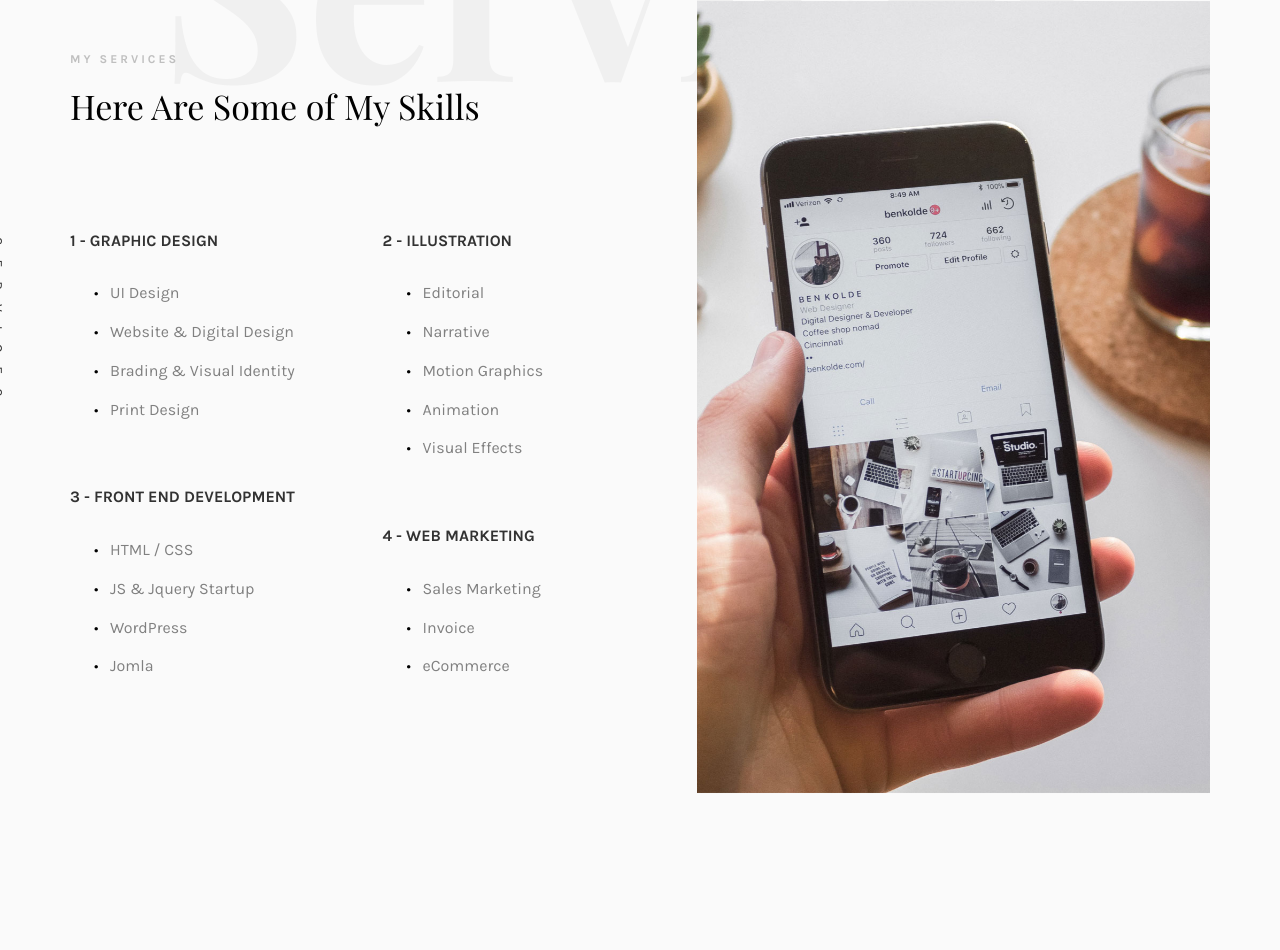
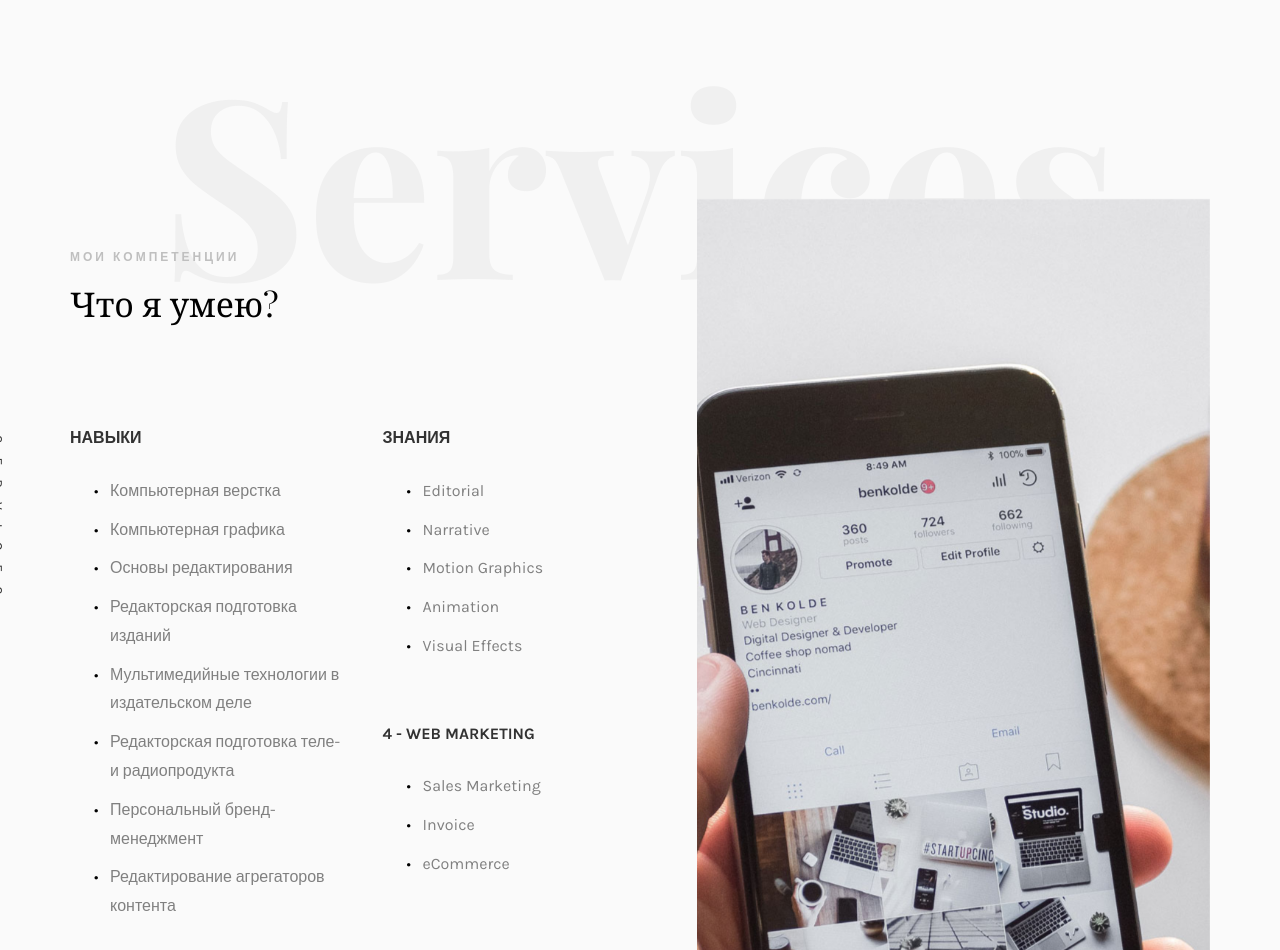
Before and after one commit to bakugann/rezume, a plain HTML site: page index.html in a window 1280 px wide. Shown: the part 1045-1995 px from the top of the page. Drawn offline with nearby package versions, Linux system fonts and the light colour scheme; a web font is replaced by a local one.

Commit message:
Update index.html

```diff
--- a/index.html
+++ b/index.html
@@ -102,7 +102,7 @@
 				<div class="row">
 					<div class="col-md-12">
 						<div class="colorlib-navbar-brand">
-							<a class="colorlib-logo" href="index.html"><span>No</span><span>ah</span></a>
+							<a class="colorlib-logo" href="index.html"><span>ВИ</span><span>КА</span></a>
 						</div>
 						<a href="#" class="js-colorlib-nav-toggle colorlib-nav-toggle"><i></i></a>
 					</div>
@@ -129,24 +129,24 @@
 						<div class="about-desc">
 							<div class="owl-carousel3">
 								<div class="item">
-									<h2><span>Noah</span><span>Henderson</span></h2>
+									<h2><span>Виктория</span><span>Бакушкина</span></h2>
 								</div>
 								<div class="item">
-									<h2><span>I'm</span><span>A Designer</span></h2>
+									<h2><span>Я</span><span>A Верстальщик</span></h2>
 								</div>
 							</div>
 							<div class="desc">
 								<div class="rotate">
-									<h2 class="heading">About</h2>
+									<h2 class="heading">ОБО МНЕ</h2>
 								</div>
-								<p>A small river named Duden <a href="#">flows by their place</a> and supplies it with the necessary regelialia. It is a paradisematic country, in which roasted parts of sentences fly into your mouth. Even the all-powerful Pointing has no control about the blind texts it is an almost unorthographic life.</p>
+								<p>Монолог идущеего к реке:<a href="#"></a>Я, в своем познании настолько преисполнился, что я как будто бы уже сто триллионов миллиардов лет, проживаю на триллионах и триллионах таких же планет, понимаешь, как эта Земля. Мне уже этот мир абсолютно понятен, и я здесь ищу только одного: покоя и умиротворения. И вот этой гармонии от слияния с бесконечно вечным, от созерцания этого великого фрактального подобия и от вот этого замечательного всеединства существа, бесконечно вечного, куда ни посмотри: хоть вглубь – в бесконечно малое, хоть ввысь –  бесконечно большое, понимаешь? А ты мне опять со своим вот этим. Иди, суетись дальше: то твое распределение, это твой путь и твой горизонт познания и ощущения твоей природы. Он несоизмеримо мелок по сравнению с моим, понимаешь? </p>
 								<p class="colorlib-social-icons">
 									<a href="#"><i class="icon-facebook4"></i></a>
 									<a href="#"><i class="icon-twitter3"></i></a>
 									<a href="#"><i class="icon-googleplus"></i></a>
 									<a href="#"><i class="icon-dribbble2"></i></a>
 								</p>
-								<p><a href="#" class="btn btn-primary btn-outline">Contact Me!</a></p>
+								<p><a href="#" class="btn btn-primary btn-outline">Свяжитесь со мной!</a></p>
 							</div>
 						</div>
 					</div>
@@ -164,8 +164,8 @@
 							<div class="one-third">
 								<div class="row">
 									<div class="col-md-12 col-md-offset-0 animate-box intro-heading">
-										<span>My Services</span>
-										<h2>Here Are Some of My Skills</h2>
+										<span>Мои компетенции</span>
+										<h2>Что я умею?</h2>
 									</div>
 								</div>
 								<div class="row">
@@ -176,12 +176,19 @@
 									</div>
 									<div class="col-md-6">
 										<div class="services animate-box">
-											<h3>1 - Graphic Design</h3>
+											<h3>Навыки</h3>
 											<ul>
-												<li>UI Design</li>
-												<li>Website &amp; Digital Design</li>
-												<li>Brading &amp; Visual Identity</li>
-												<li>Print Design</li>
+												<li>Компьютерная верстка</li>
+												<li>Компьютерная графика</li>
+												<li>Основы редактирования</li>
+												<li>Редакторская подготовка изданий</li>
+												<li>Мультимедийные
+технологии в издательском деле</li>
+												<li>Редакторская подготовка теле- и
+радиопродукта</li>
+												<li>Персональный бренд-менеджмент</li>
+												<li>Редактирование агрегаторов
+контента</li>
 											</ul>
 										</div>
 										<div class="services animate-box">
@@ -196,7 +203,7 @@
 									</div>
 									<div class="col-md-6">
 										<div class="services animate-box">
-											<h3>2 - Illustration</h3>
+											<h3>Знания</h3>
 											<ul>
 												<li>Editorial</li>
 												<li>Narrative</li>
```
